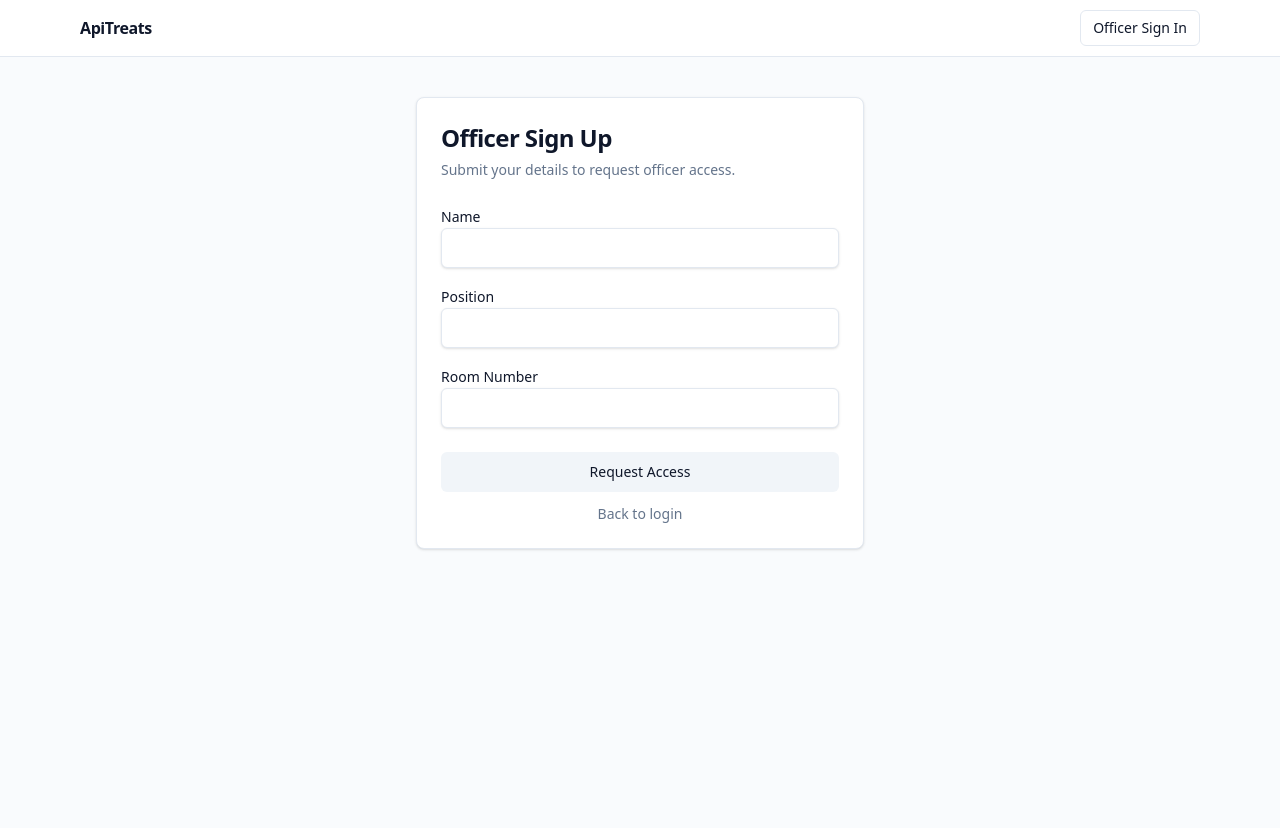
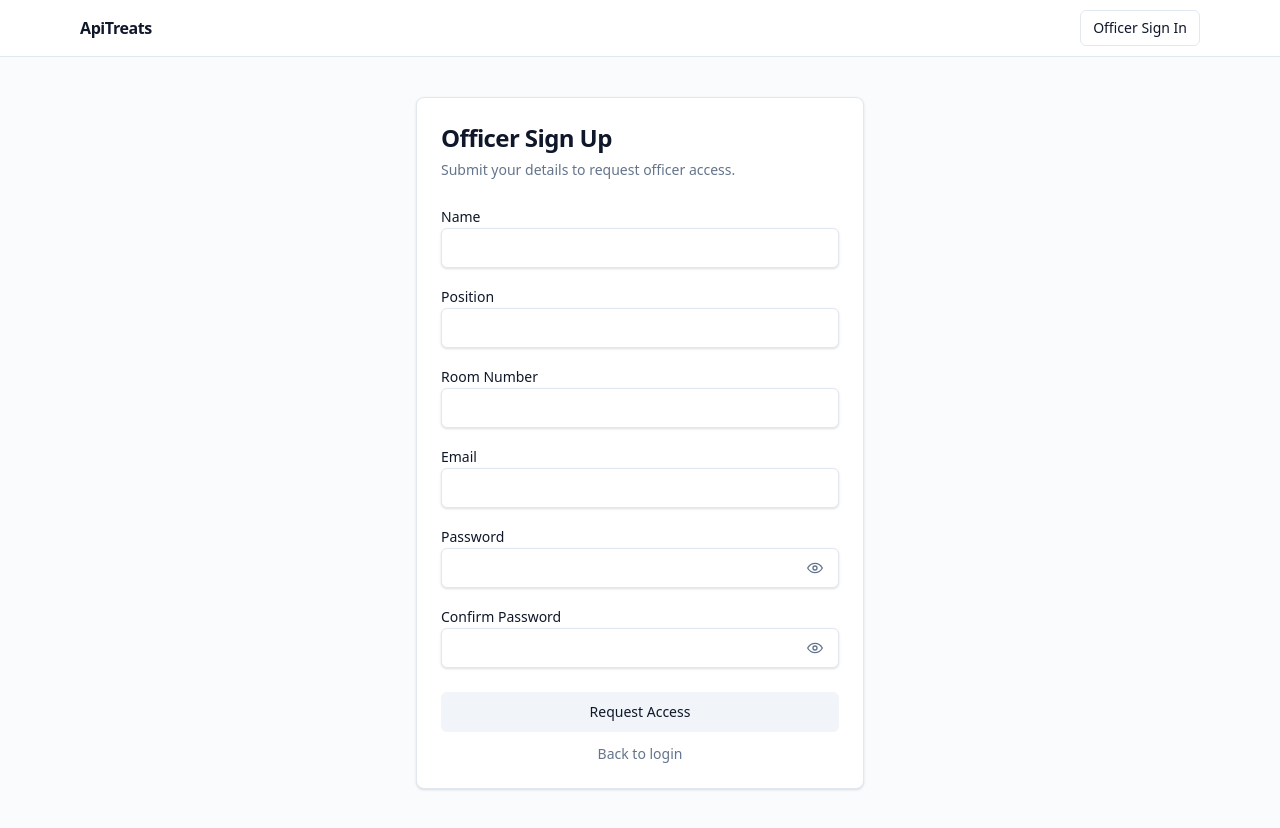
Before and after one commit to reijansen/apitreats, a SvelteKit app: page /officer/signup in a window 1280 px wide. Shown: the top 828 px of the page. Built offline with nearby package versions, Linux system fonts and the light colour scheme; no server answers.

Commit message:
show/hide toggle button for sign up's password

```diff
--- a/src/routes/officer/signup/+page.svelte
+++ b/src/routes/officer/signup/+page.svelte
@@ -14,6 +14,9 @@
         name: '',
         position: '',
         room_number: '',
+        email: '',
+        password: '',
+        confirmPassword: '',
     };
     let requestStatus = '';
     let requestType = 'info';
@@ -22,30 +25,67 @@
         name: '',
         position: '',
         room_number: '',
+        email: '',
+        password: '',
+        confirmPassword: '',
     };
+    let showPassword = false;
+    let showConfirmPassword = false;
 
     async function submitRequest() {
         requestStatus = '';
         requestType = 'info';
-        requestErrors = { name: '', position: '', room_number: '' };
+        requestErrors = {
+            name: '',
+            position: '',
+            room_number: '',
+            email: '',
+            password: '',
+            confirmPassword: '',
+        };
         if (!request.name.trim()) requestErrors.name = 'Name is required.';
         if (!request.position.trim()) requestErrors.position = 'Position is required.';
         if (!request.room_number.trim()) requestErrors.room_number = 'Room number is required.';
-        if (requestErrors.name || requestErrors.position || requestErrors.room_number) {
+        if (!request.email.trim()) requestErrors.email = 'Email is required.';
+        if (!request.password) requestErrors.password = 'Password is required.';
+        if (request.password && request.password.length < 8) {
+            requestErrors.password = 'Password must be at least 8 characters.';
+        }
+        if (!request.confirmPassword) requestErrors.confirmPassword = 'Confirm your password.';
+        if (request.password && request.confirmPassword && request.password !== request.confirmPassword) {
+            requestErrors.confirmPassword = 'Passwords do not match.';
+        }
+        if (
+            requestErrors.name ||
+            requestErrors.position ||
+            requestErrors.room_number ||
+            requestErrors.email ||
+            requestErrors.password ||
+            requestErrors.confirmPassword
+        ) {
             requestStatus = 'Please complete all required fields.';
             requestType = 'error';
             return;
         }
         try {
             requestSubmitting = true;
-            await api.createOfficerRequest({
+            await api.registerOfficer({
                 name: request.name.trim(),
                 position: request.position.trim(),
                 room_number: request.room_number.trim(),
+                email: request.email.trim(),
+                password: request.password,
             });
             requestStatus = 'Request submitted. We will contact you soon.';
             requestType = 'success';
-            request = { name: '', position: '', room_number: '' };
+            request = {
+                name: '',
+                position: '',
+                room_number: '',
+                email: '',
+                password: '',
+                confirmPassword: '',
+            };
         } catch (err) {
             requestStatus = err instanceof Error ? err.message : 'Request failed.';
             requestType = 'error';
@@ -105,6 +145,132 @@
                         <p class="text-sm text-destructive">{requestErrors.room_number}</p>
                     {/if}
                 </div>
+                <div class="space-y-2">
+                    <Label for="request-email">Email</Label>
+                    <Input
+                        id="request-email"
+                        name="email"
+                        type="email"
+                        bind:value={request.email}
+                        autocomplete="email"
+                        required
+                    />
+                    {#if requestErrors.email}
+                        <p class="text-sm text-destructive">{requestErrors.email}</p>
+                    {/if}
+                </div>
+                <div class="space-y-2">
+                    <Label for="request-password">Password</Label>
+                    <div class="relative">
+                        <Input
+                            id="request-password"
+                            name="password"
+                            type={showPassword ? 'text' : 'password'}
+                            bind:value={request.password}
+                            autocomplete="new-password"
+                            required
+                            class="pr-10"
+                        />
+                        <button
+                            type="button"
+                            class="absolute right-2 top-1/2 inline-flex h-8 w-8 -translate-y-1/2 items-center justify-center rounded-md text-muted-foreground transition hover:text-foreground focus-visible:outline-none focus-visible:ring-2 focus-visible:ring-ring focus-visible:ring-offset-2 focus-visible:ring-offset-background"
+                            on:click={() => (showPassword = !showPassword)}
+                            aria-pressed={showPassword}
+                            aria-label={showPassword ? 'Hide password' : 'Show password'}
+                        >
+                            {#if showPassword}
+                                <svg
+                                    xmlns="http://www.w3.org/2000/svg"
+                                    viewBox="0 0 24 24"
+                                    fill="none"
+                                    stroke="currentColor"
+                                    stroke-width="2"
+                                    stroke-linecap="round"
+                                    stroke-linejoin="round"
+                                    class="h-4 w-4"
+                                >
+                                    <path d="M17.94 17.94A10.4 10.4 0 0 1 12 20c-5 0-9.27-3.11-11-7.5a12.3 12.3 0 0 1 4.29-5.5"></path>
+                                    <path d="M9.9 4.24A10.4 10.4 0 0 1 12 4c5 0 9.27 3.11 11 7.5a12.3 12.3 0 0 1-4.29 5.5"></path>
+                                    <path d="M14.12 14.12a3 3 0 0 1-4.24-4.24"></path>
+                                    <path d="M1 1l22 22"></path>
+                                </svg>
+                            {:else}
+                                <svg
+                                    xmlns="http://www.w3.org/2000/svg"
+                                    viewBox="0 0 24 24"
+                                    fill="none"
+                                    stroke="currentColor"
+                                    stroke-width="2"
+                                    stroke-linecap="round"
+                                    stroke-linejoin="round"
+                                    class="h-4 w-4"
+                                >
+                                    <path d="M1 12s4-7 11-7 11 7 11 7-4 7-11 7S1 12 1 12z"></path>
+                                    <circle cx="12" cy="12" r="3"></circle>
+                                </svg>
+                            {/if}
+                        </button>
+                    </div>
+                    {#if requestErrors.password}
+                        <p class="text-sm text-destructive">{requestErrors.password}</p>
+                    {/if}
+                </div>
+                <div class="space-y-2">
+                    <Label for="request-confirm">Confirm Password</Label>
+                    <div class="relative">
+                        <Input
+                            id="request-confirm"
+                            name="confirmPassword"
+                            type={showConfirmPassword ? 'text' : 'password'}
+                            bind:value={request.confirmPassword}
+                            autocomplete="new-password"
+                            required
+                            class="pr-10"
+                        />
+                        <button
+                            type="button"
+                            class="absolute right-2 top-1/2 inline-flex h-8 w-8 -translate-y-1/2 items-center justify-center rounded-md text-muted-foreground transition hover:text-foreground focus-visible:outline-none focus-visible:ring-2 focus-visible:ring-ring focus-visible:ring-offset-2 focus-visible:ring-offset-background"
+                            on:click={() => (showConfirmPassword = !showConfirmPassword)}
+                            aria-pressed={showConfirmPassword}
+                            aria-label={showConfirmPassword ? 'Hide password confirmation' : 'Show password confirmation'}
+                        >
+                            {#if showConfirmPassword}
+                                <svg
+                                    xmlns="http://www.w3.org/2000/svg"
+                                    viewBox="0 0 24 24"
+                                    fill="none"
+                                    stroke="currentColor"
+                                    stroke-width="2"
+                                    stroke-linecap="round"
+                                    stroke-linejoin="round"
+                                    class="h-4 w-4"
+                                >
+                                    <path d="M17.94 17.94A10.4 10.4 0 0 1 12 20c-5 0-9.27-3.11-11-7.5a12.3 12.3 0 0 1 4.29-5.5"></path>
+                                    <path d="M9.9 4.24A10.4 10.4 0 0 1 12 4c5 0 9.27 3.11 11 7.5a12.3 12.3 0 0 1-4.29 5.5"></path>
+                                    <path d="M14.12 14.12a3 3 0 0 1-4.24-4.24"></path>
+                                    <path d="M1 1l22 22"></path>
+                                </svg>
+                            {:else}
+                                <svg
+                                    xmlns="http://www.w3.org/2000/svg"
+                                    viewBox="0 0 24 24"
+                                    fill="none"
+                                    stroke="currentColor"
+                                    stroke-width="2"
+                                    stroke-linecap="round"
+                                    stroke-linejoin="round"
+                                    class="h-4 w-4"
+                                >
+                                    <path d="M1 12s4-7 11-7 11 7 11 7-4 7-11 7S1 12 1 12z"></path>
+                                    <circle cx="12" cy="12" r="3"></circle>
+                                </svg>
+                            {/if}
+                        </button>
+                    </div>
+                    {#if requestErrors.confirmPassword}
+                        <p class="text-sm text-destructive">{requestErrors.confirmPassword}</p>
+                    {/if}
+                </div>
             </CardContent>
             <CardFooter class="flex flex-col gap-3">
                 <Button class="w-full" type="submit" disabled={requestSubmitting} variant="secondary">
```
Also changed, not shown: src/lib/api.js, 1 other file (tests, documents, lock files or other folders).
